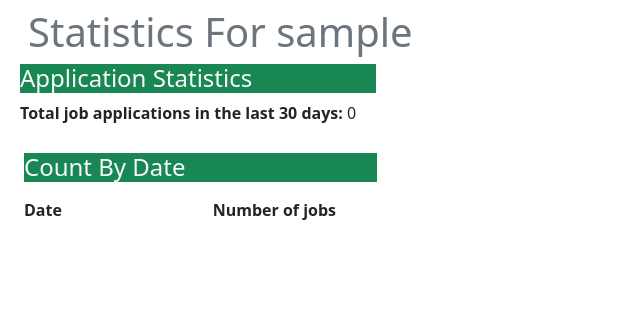
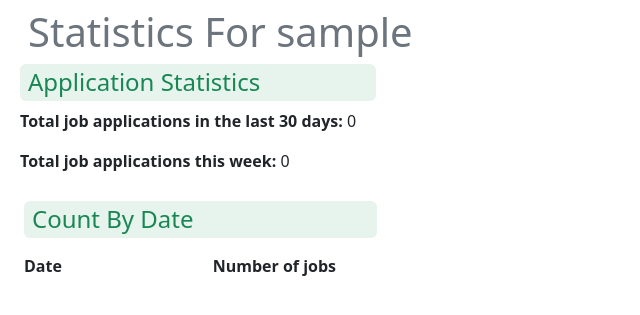
Before and after one commit to garykpdx/jobtracker, a Django app: page / in a window 1280 px wide. Shown: the part 56-371 px from the top of the page, without its empty margins (0-640 px from the left). Run offline with Django 5.2, Linux system fonts and the light colour scheme; the visitor is signed in with stand-in values (Sample User, id 1); data that the repository does not hold is empty; parts of the project's set-up code (start-up, migrations or seed data) failed here and were passed over.

Commit message:
added weekly sum report

```diff
--- a/jobtracker/jobtracker/views.py
+++ b/jobtracker/jobtracker/views.py
@@ -10,8 +10,12 @@ def homepage(request):
     username = request.user.username
     today = date.today()
     start_date = today - timedelta(days=30)
+
+    week_start = today - timedelta(days=(today.isoweekday() % 7))
+    week_end = week_start + timedelta(days=6)
+
     try:
-        jobcount = JobApp.objects.filter(applied_dt__range=(start_date, today)).filter(user=request.user).count()
+        jobcount_30_days = JobApp.objects.filter(applied_dt__range=(start_date, today)).filter(user=request.user).count()
 
         count_by_date = ((JobApp.objects.filter(user=request.user)
                           .filter(applied_dt__range=(start_date, today))
@@ -20,8 +24,27 @@ def homepage(request):
                          .order_by("-applied_dt"))
     except Exception as e:
         print(e)
-        jobcount = 0
+        jobcount_30_days = 0
         count_by_date = []
 
-    return render(request, 'home.html', {'jobcount': jobcount, 'daily_counts': count_by_date,
-                                                            'logged_in': logged_in, 'username': username})
+    try:
+        jobcount_current_week = JobApp.objects.filter(applied_dt__range=(week_start, week_end)).filter(user=request.user).count()
+    except Exception as e:
+        print(e)
+        jobcount_current_week = 0
+
+    try:
+        city_counts = (JobApp.objects.filter(user=request.user)
+                        .values("city")
+                        .annotate(count=Count("city"))
+                        .order_by("-count"))
+        city_data = {(entry["city"] or "Unknown"): entry["count"] for entry in city_counts}
+    except Exception as e:
+        print(e)
+        city_data = {}
+
+    return render(request, 'home.html', {'jobcount_30_days': jobcount_30_days,
+                                          'jobcount_current_week': jobcount_current_week,
+                                          'daily_counts': count_by_date,
+                                          'city_data': city_data,
+                                          'logged_in': logged_in, 'username': username})
--- a/jobtracker/templates/home.html
+++ b/jobtracker/templates/home.html
@@ -19,8 +19,14 @@ Job Lizard - Main
     <div class="row">
         {% if logged_in %}
         <div class="col-4">
-            <p class="h4 bg-success text-light">Application Statistics</p>
-            <p><b>Total job applications in the last 30 days:</b> {{ jobcount }}</p>
+            <p class="h4 bg-success bg-opacity-10 text-success px-2 py-1 rounded">Application Statistics</p>
+            <p><b>Total job applications in the last 30 days:</b> {{ jobcount_30_days }}</p>
+            <p><b>Total job applications this week:</b> {{ jobcount_current_week }}</p>
+        </div>
+
+        <div class="col-4 offset-1 text-center" style="display:none">
+            <p class="h4 bg-success bg-opacity-10 text-success px-2 py-1 rounded">Applications By City</p>
+            <canvas id="statusPieChart" width="300" height="300"></canvas>
         </div>
         {% endif %}
     </div>
@@ -29,7 +35,7 @@ Job Lizard - Main
 <div class="container m-2">
     <div class="row p-1">
         <div class="col-4">
-            <p class="h4 bg-success text-light">Count By Date</p>
+            <p class="h4 bg-success bg-opacity-10 text-success px-2 py-1 rounded">Count By Date</p>
         </div>
     </div>
     <div class="row p-1">
@@ -46,5 +52,37 @@ Job Lizard - Main
         </div>
         {% endfor %}
     </div>
+</div>
 
-    {% endblock %}
+{% if logged_in %}
+<script src="https://cdnjs.cloudflare.com/ajax/libs/Chart.js/4.4.0/chart.umd.min.js"></script>
+<script>
+    // Placeholder static data — replace with real values from the view later
+    const statusPieCtx = document.getElementById('statusPieChart').getContext('2d');
+    new Chart(statusPieCtx, {
+        type: 'pie',
+        data: {
+            labels: ['Seattle', 'Paris', 'Hamburg', 'Austin'],
+            datasets: [{
+                data: [12, 6, 5,3],
+                backgroundColor: [
+                    '#0d6efd',
+                    '#ffc107',
+                    '#198754',
+                    '#dc3545'
+                ]
+            }]
+        },
+        options: {
+            responsive: true,
+            plugins: {
+                legend: {
+                    position: 'bottom'
+                }
+            }
+        }
+    });
+</script>
+{% endif %}
+
+{% endblock %}
```
